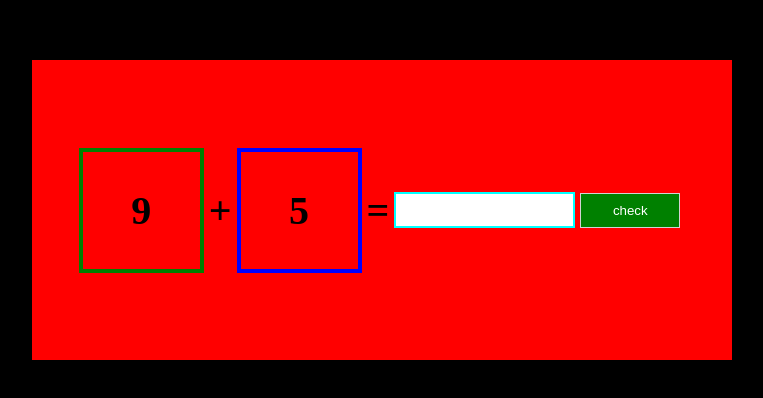
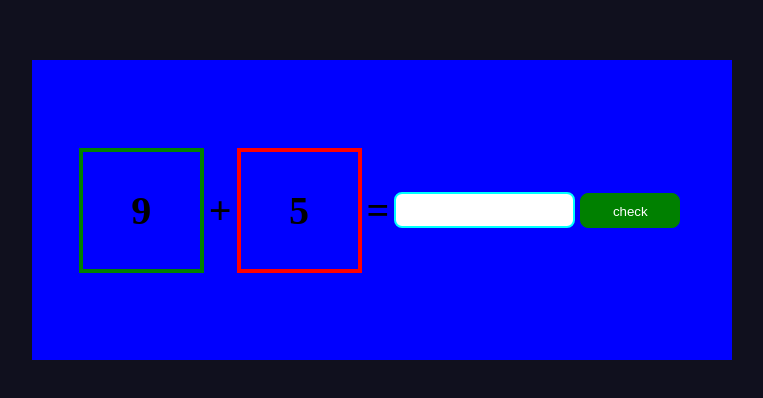
Before and after one commit to bajrangCoder/Add-game, a plain HTML site: page index.html in a window 1280 px wide. Shown: the part 190-588 px from the top of the page, without its empty margins (160-923 px from the left). Drawn offline with Linux system fonts and the light colour scheme.

Commit message:
Update style.css

```diff
--- a/style.css
+++ b/style.css
@@ -1,5 +1,5 @@
  body{
-    background:black;
+    background: #10101E;
     }
 
     #canvas{
@@ -7,7 +7,7 @@
     display: flex;
     align-items: center;
     justify-content: center;
-    background:red;
+    background:blue;
     width: 700px;
     height: 300px;
     margin: 50px auto;
@@ -32,7 +32,7 @@
     }
 
     #secondary-number{
-    border: solid 4px blue;
+    border: solid 4px red;
     }
 
     #add, #equal{
@@ -45,6 +45,8 @@
     width: 150px;
     height: 30px;
     padding-left: 25px;
+    text-align: right;
+    border-radius: 8px;
     }
 
     button{
@@ -53,5 +55,7 @@
     margin: 5px;
     background:green;
     color: white;
-    border: 1px solid lightgrey;
+    border: 1px solid green;
+    border-radius: 8px;
+    padding: 10px;
     }
```
